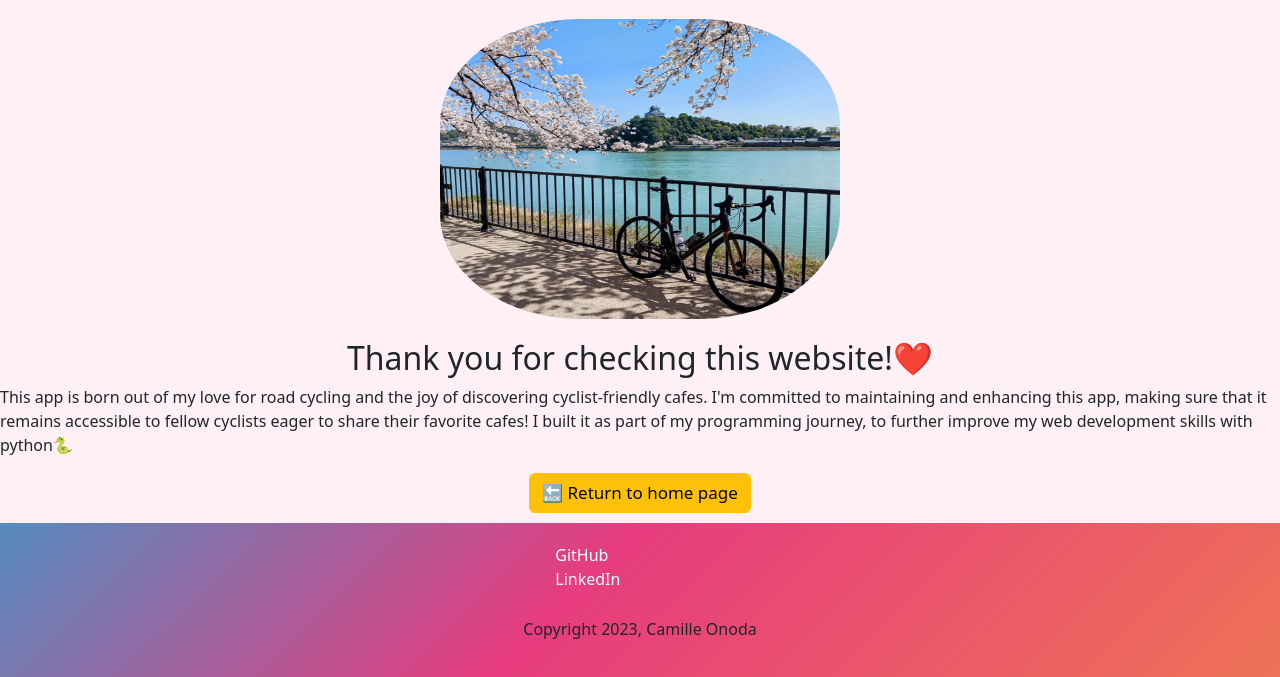
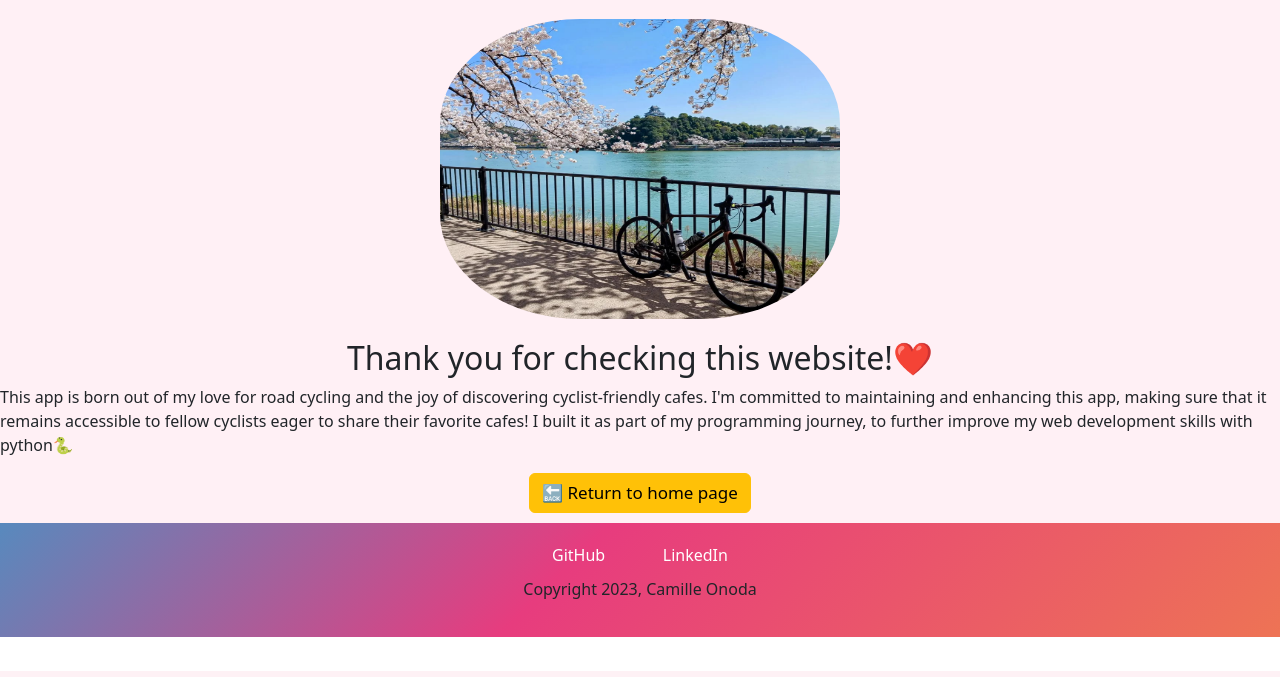
Before and after one commit to CamilleOnoda/Coffee-wifi-collection, a Flask app: page /about in a window 1280 px wide. Shown: the part 129-806 px from the top of the page. Run offline with Flask 3, Linux system fonts and the light colour scheme; some libraries are stand-ins or nearby versions.

Commit message:
Remove the list element and add a div around the anchor and tags and the 'copyright' text

```diff
--- a/templates/base.html
+++ b/templates/base.html
@@ -40,11 +40,15 @@
 
     <footer>
       <div class="flex-footer">
-        <ul>
-          <li><a href="https://github.com/CamilleOnoda" class="social github" target="_blank" rel="noreferrer noopener">GitHub</a></li>
-          <li><a href="https://linkedin.com/in/camilleonoda" class="social linkedin" target="_blank" rel="noreferrer noopener">LinkedIn</a></li>
-        </ul>
-        <p class="copyright">Copyright 2023, Camille Onoda</p>
+        <div class="link-footer">
+            <a href="https://github.com/CamilleOnoda" class="social github"
+            target="_blank" rel="noreferrer noopener">GitHub</a>
+            <a href="https://linkedin.com/in/camilleonoda" class="social linkedin"
+            target="_blank" rel="noreferrer noopener">LinkedIn</a>
+        </div>
+        <div class="copyright">
+        <p>Copyright 2023, Camille Onoda</p>
+      </div>
       </div>
     </footer>
   </body>
```
